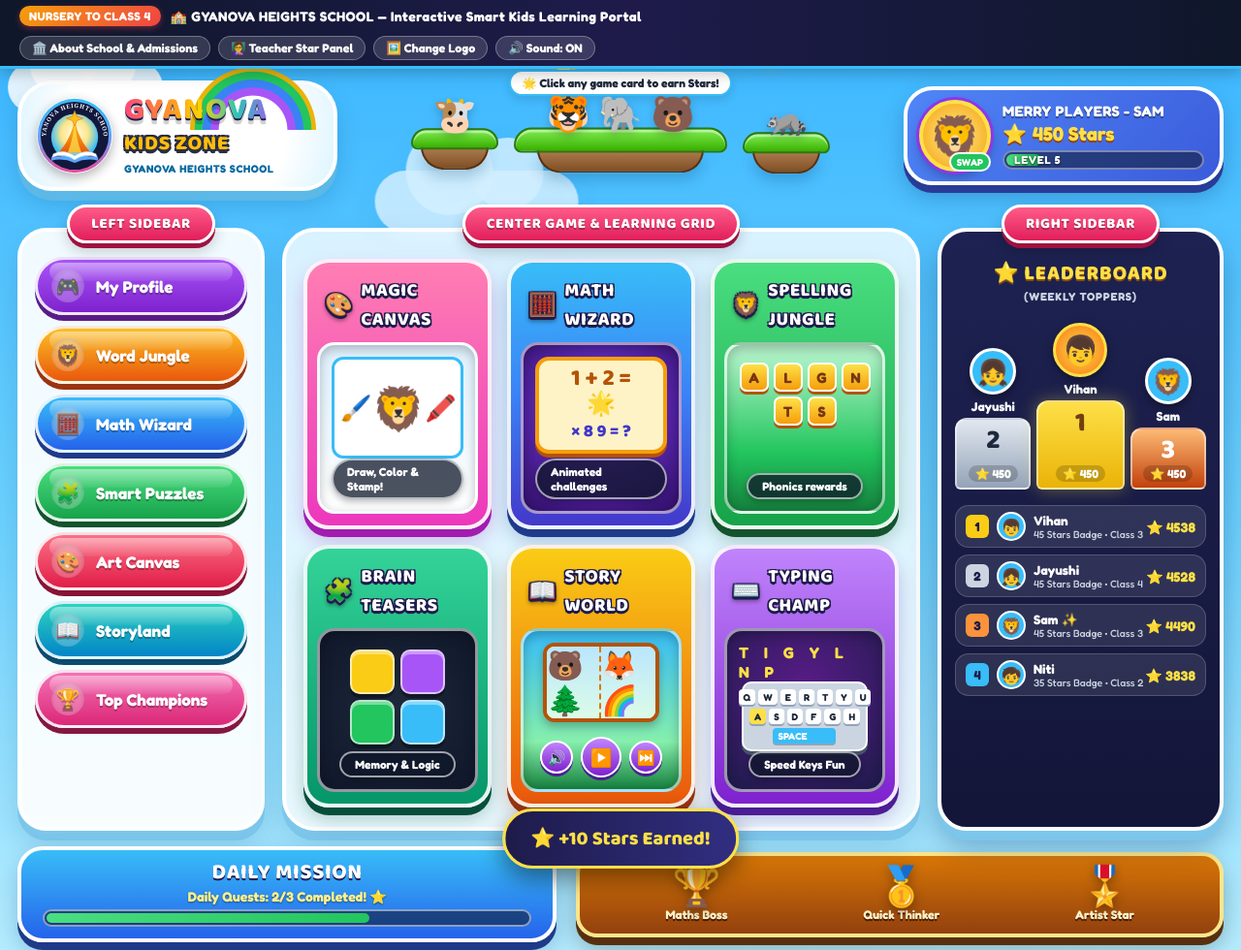
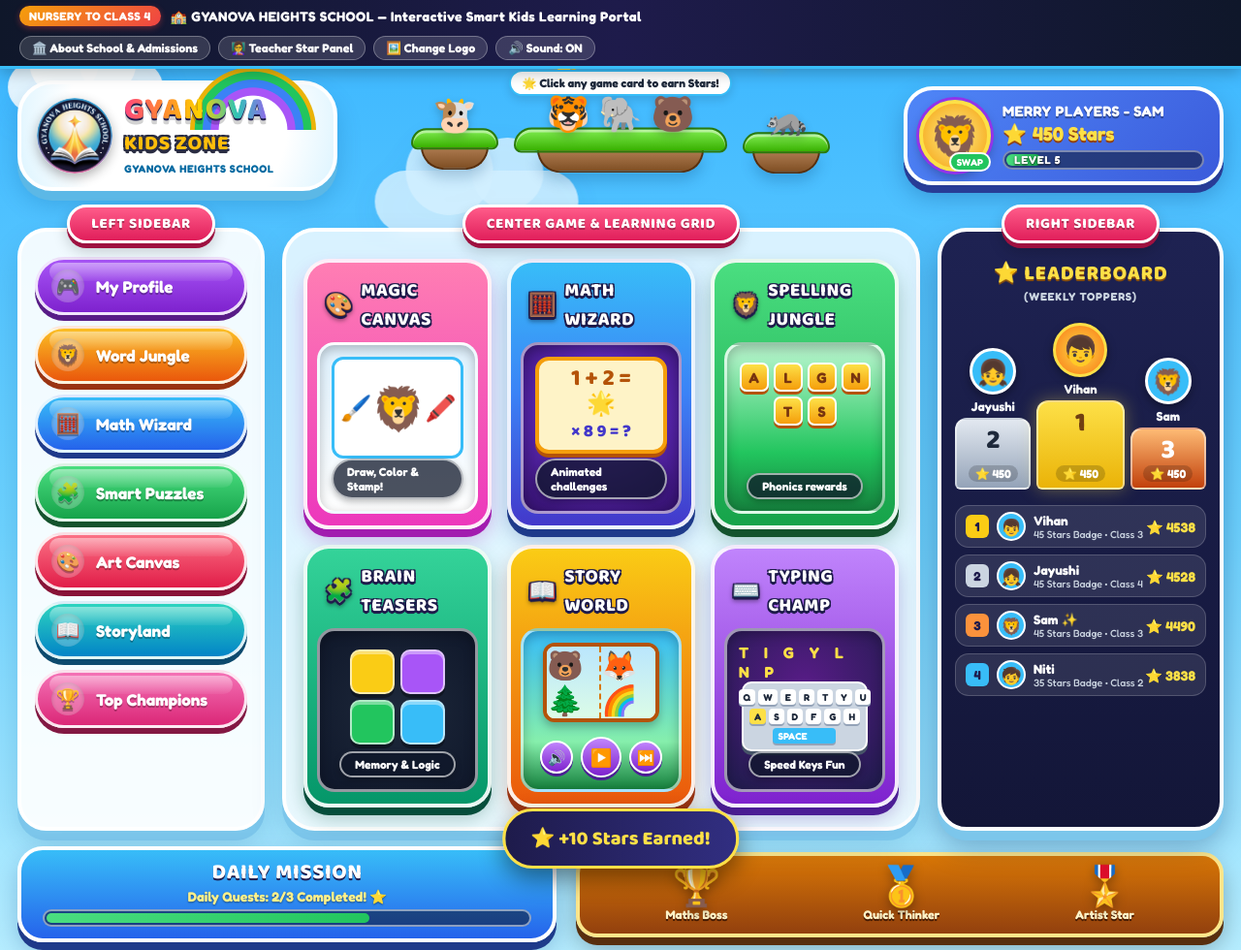
Before and after one commit to NIRUCHANPRO/Gyanova-Kids-Zone, a plain HTML site: page index.html in a window 1280 px wide. Shown: the top 980 px of the page at 97% size. Drawn offline with nearby package versions, Linux system fonts and the light colour scheme.

Commit message:
Change school logo image source to logo.png

```diff
--- a/index.html
+++ b/index.html
@@ -1223,7 +1223,7 @@
         <div class="rainbow-arc"></div>
         <div class="school-logo-wrap" onclick="openSchoolPortalModal('about')" title="Gyanova Heights School Official Emblem">
           <!-- Tries 1000375063.png first; automatically falls back to exact vector SVG of Gyanova Heights School logo -->
-          <img id="schoolLogoImg" src="1000375063.png" alt="Gyanova Heights School Logo" onerror="this.style.display='none'; document.getElementById('schoolLogoSvg').style.display='block';" />
+          <img id="schoolLogoImg" src="Logo.png" alt="Gyanova Heights School Logo" onerror="this.style.display='none'; document.getElementById('schoolLogoSvg').style.display='block';" />
           <svg id="schoolLogoSvg" viewBox="0 0 200 200" style="display:none;" xmlns="http://www.w3.org/2000/svg">
             <defs>
               <linearGradient id="outerRing" x1="0%" y1="0%" x2="0%" y2="100%">
```
